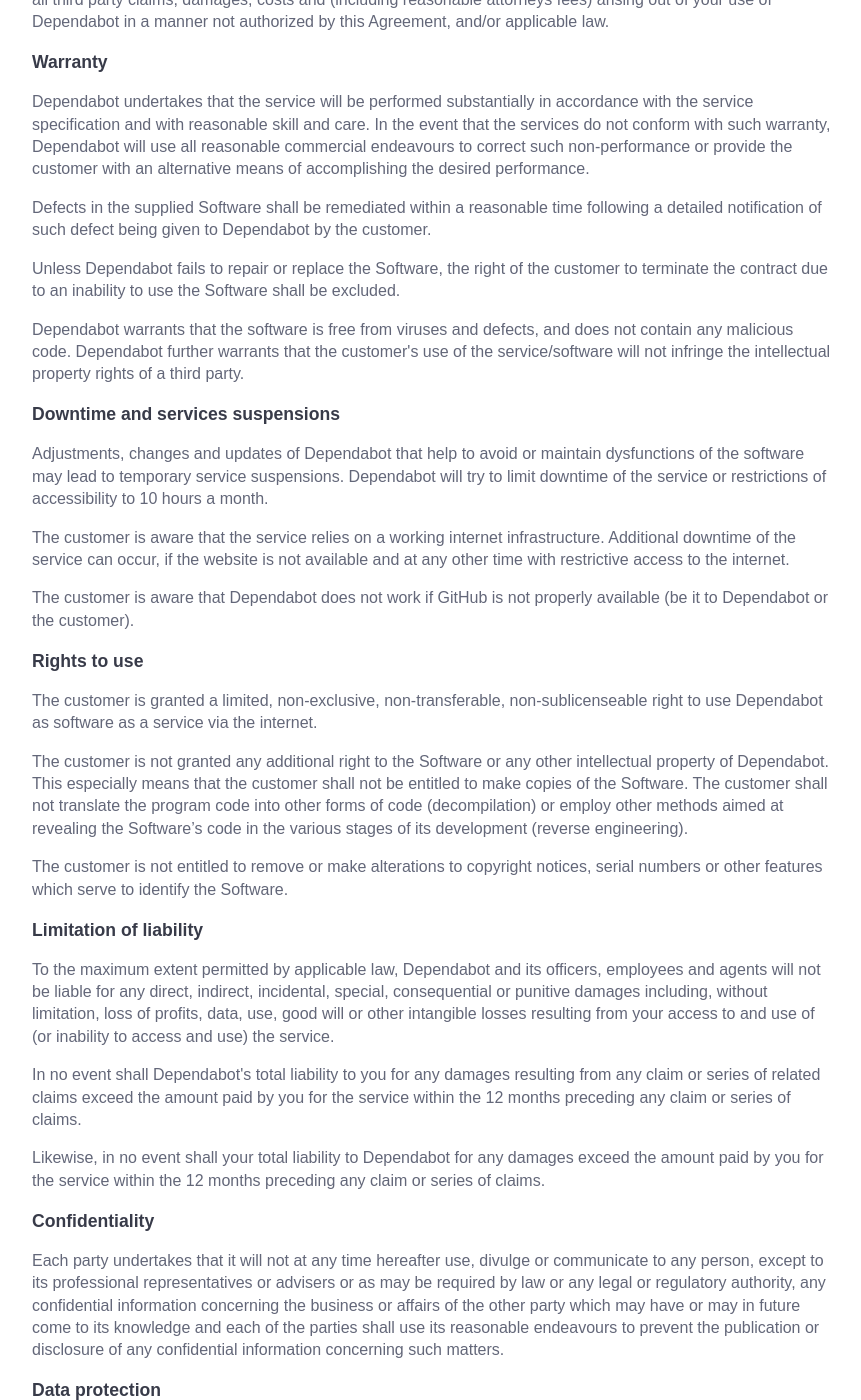
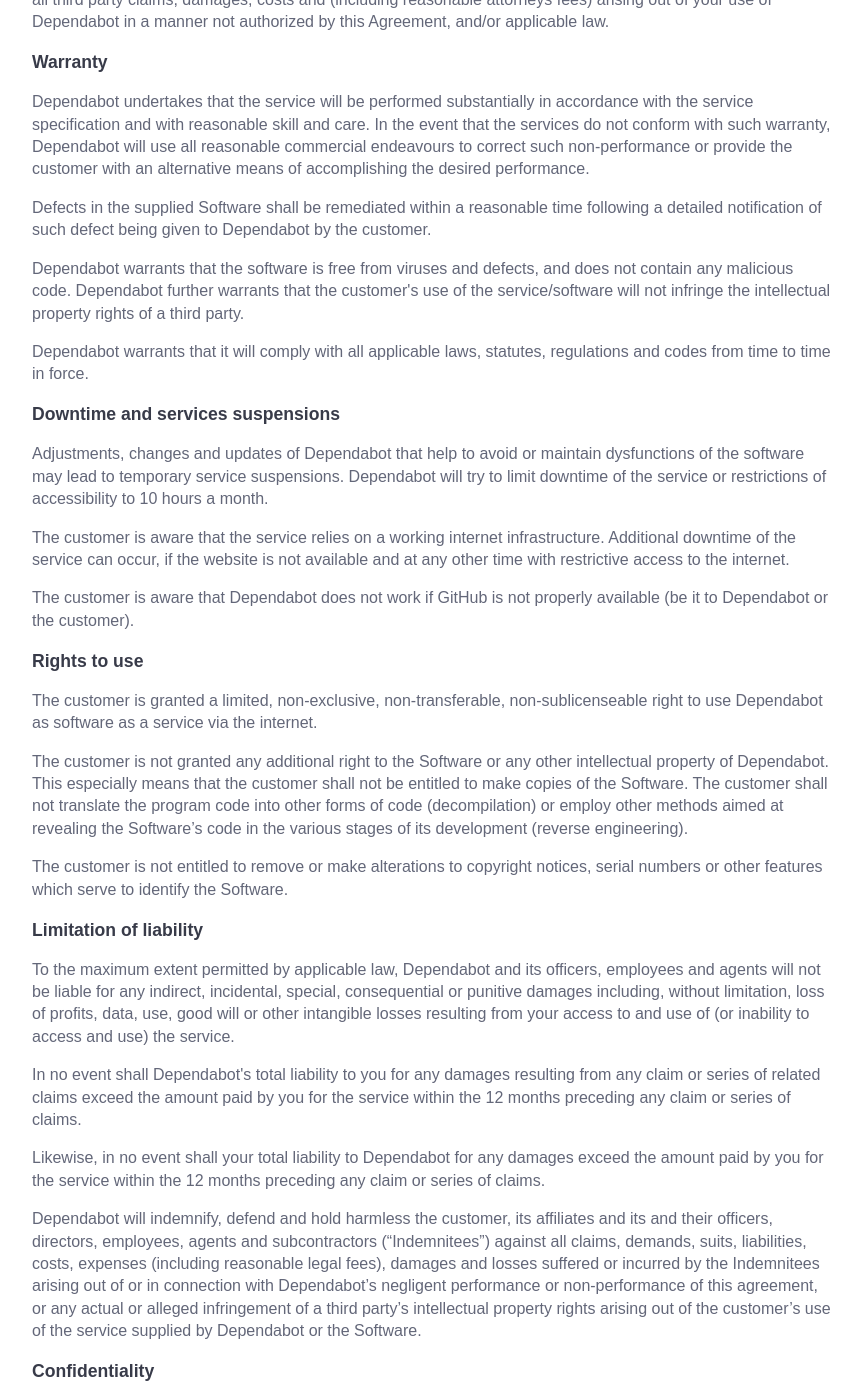
Before and after one commit to desenvolvedorIcotrade/App.bot, a Jekyll site: the page terms.html, which Jekyll copies as it is, in a window 1280 px wide and 1400 px high, scrolled down 1475 px. Shown: the whole window, without its empty margins (208-1069 px from the left). Built offline with Jekyll 4.4.1, drawn with Linux system fonts in a browser that asks for light colours; some of the changed text lies outside the part shown.

Commit message:
Legal tweaks

```diff
--- a/terms.html
+++ b/terms.html
@@ -23,7 +23,7 @@
         Dependabot provides an online, automated dependency management service. It is integrated with GitHub and offers support for several programming languages.
       </p>
       <p>
-        To perform its automated dependency management service, Dependabot will access the customer's GitHub account on the customer's behalf. Dependabot will download the files required to check and update the dependencies on a GitHub repository specified by the customer, and will create new commits containing the updated files. Dependabot will never store details of the customer's code, except as required to make the aforementioned updates, and new commits will only ever be pushed to branches namespaced for use by Dependabot.
+        To perform its automated dependency management service, Dependabot will access the customer's GitHub account on the customer's behalf. Dependabot will download the files required to check and update the dependencies on a GitHub repository specified by the customer, and will create new commits containing the updated files. Dependabot will never store details of the customer's code, except as required to make the aforementioned updates, and new commits will only ever be pushed to branches namespaced for use by Dependabot. As such, Dependabot will never make updates directly to your master or default branches.
       </p>
       <p>
         No consultancy, training, trouble shooting or support is within the scope of the services offered by Dependabot under this Agreement.
@@ -69,10 +69,10 @@
         Defects in the supplied Software shall be remediated within a reasonable time following a detailed notification of such defect being given to Dependabot by the customer.
       </p>
       <p>
-        Unless Dependabot fails to repair or replace the Software, the right of the customer to terminate the contract due to an inability to use the Software shall be excluded.
+        Dependabot warrants that the software is free from viruses and defects, and does not contain any malicious code. Dependabot further warrants that the customer's use of the service/software will not infringe the intellectual property rights of a third party.
       </p>
       <p>
-        Dependabot warrants that the software is free from viruses and defects, and does not contain any malicious code. Dependabot further warrants that the customer's use of the service/software will not infringe the intellectual property rights of a third party.
+        Dependabot warrants that it will comply with all applicable laws, statutes, regulations and codes from time to time in force.
       </p>
       <h3>Downtime and services suspensions</h3>
       <p>
@@ -96,13 +96,16 @@
       </p>
       <h3>Limitation of liability</h3>
       <p>
-        To the maximum extent permitted by applicable law, Dependabot and its officers, employees and agents will not be liable for any direct, indirect, incidental, special, consequential or punitive damages including, without limitation, loss of profits, data, use, good will or other intangible losses resulting from your access to and use of (or inability to access and use) the service.
+        To the maximum extent permitted by applicable law, Dependabot and its officers, employees and agents will not be liable for any indirect, incidental, special, consequential or punitive damages including, without limitation, loss of profits, data, use, good will or other intangible losses resulting from your access to and use of (or inability to access and use) the service.
       </p>
       <p>
         In no event shall Dependabot's total liability to you for any damages resulting from any claim or series of related claims exceed the amount paid by you for the service within the 12 months preceding any claim or series of claims.
       </p>
       <p>
         Likewise, in no event shall your total liability to Dependabot for any damages exceed the amount paid by you for the service within the 12 months preceding any claim or series of claims.
+      </p>
+      <p>
+        Dependabot will indemnify, defend and hold harmless the customer, its affiliates and its and their officers, directors, employees, agents and subcontractors (“Indemnitees”) against all claims, demands, suits, liabilities, costs, expenses (including reasonable legal fees), damages and losses suffered or incurred by the Indemnitees arising out of or in connection with Dependabot’s negligent performance or non-performance of this agreement, or any actual or alleged infringement of a third party’s intellectual property rights arising out of the customer’s use of the service supplied by Dependabot or the Software.
       </p>
       <h3>Confidentiality</h3>
       <p>
```
